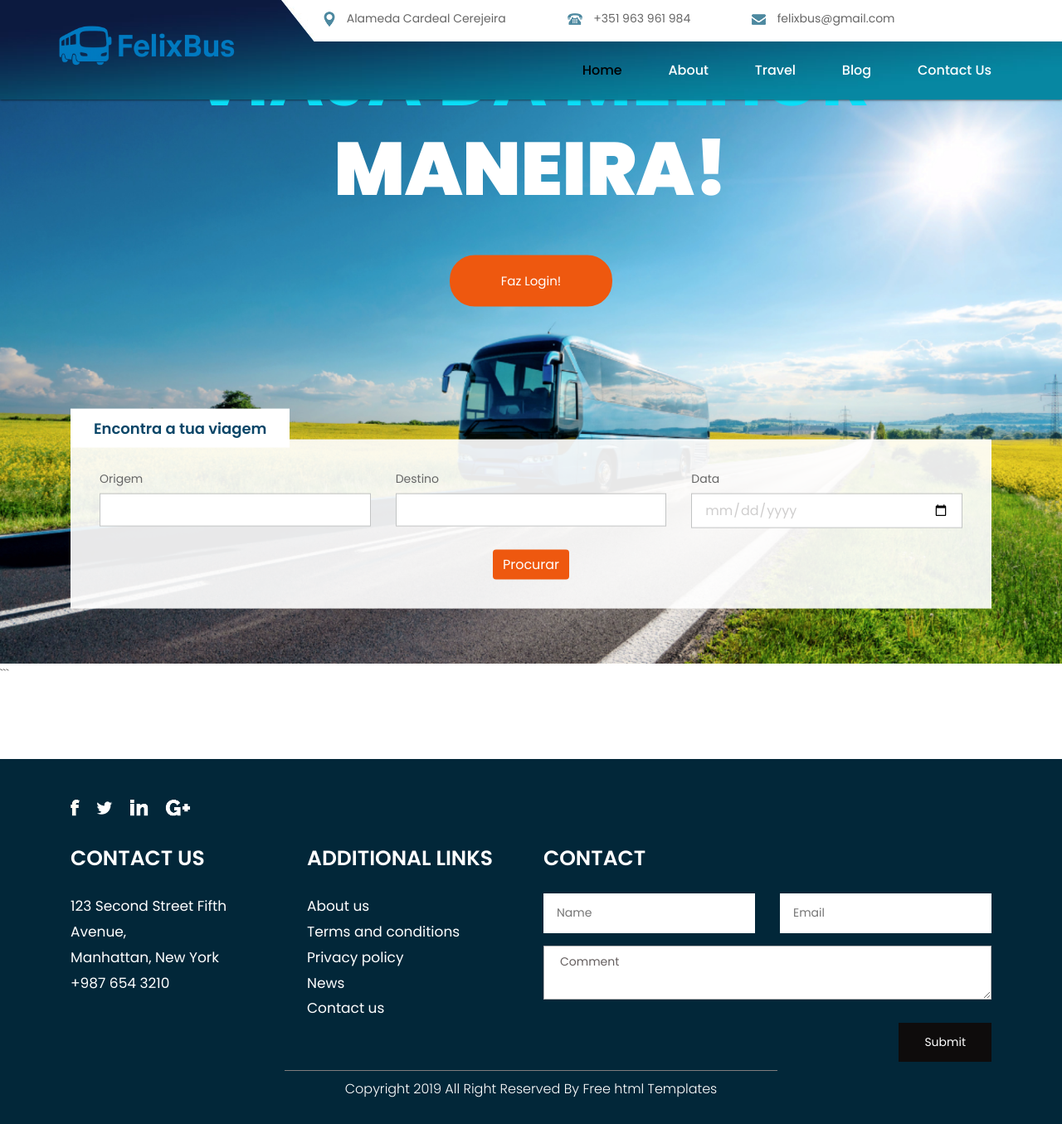
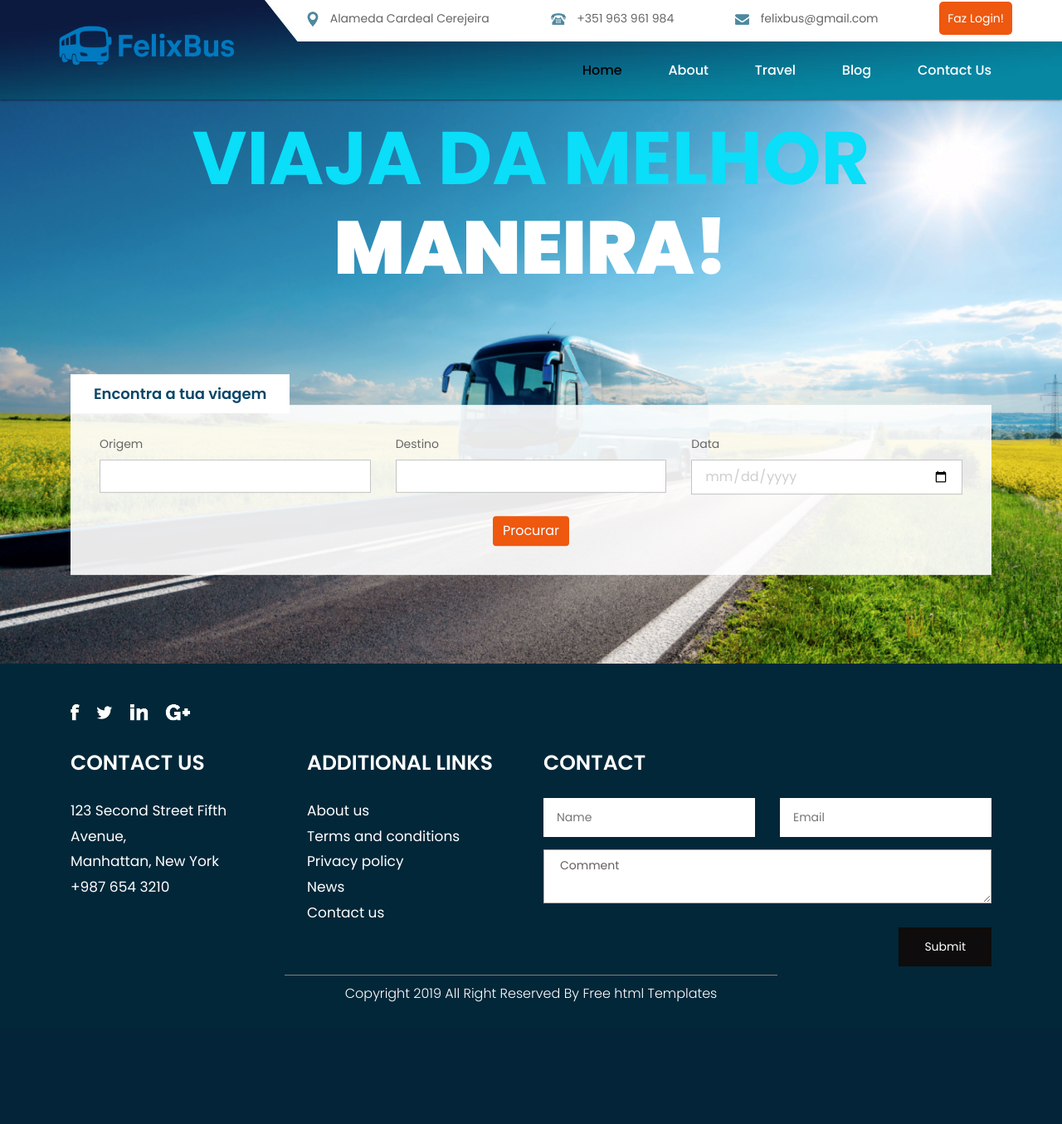
Before and after one commit to Hkmartimxp6/LPI, a PHP site: page / in a window 1280 px wide. Shown: the whole page at 83% size. After the commit the page ends 1208 px from the top, so only its background shows below. Run offline with PHP 8.4, Linux system fonts and the light colour scheme; some libraries are stand-ins or nearby versions.

Commit message:
index semi-terminado

````diff
--- a/paginas/index.php
+++ b/paginas/index.php
@@ -53,6 +53,7 @@
                            <li><img src="1.png" alt="#" /> Alameda Cardeal Cerejeira</li>
                            <li><img src="2.png" alt="#" /> +351 963 961 984</li>
                            <li><img src="3.png" alt="#" /> felixbus@gmail.com</li>
+                           <li><a class="botao_vazis" href="login.php">Faz Login!</a></li>
                         </ul>
                      </div>
                   </div>
@@ -95,19 +96,13 @@
       <div class="banner-main">
          <img src="banner.png" alt="#" style="width: 100%; height: 100%; object-fit: cover;" />
 
-```
+
      <!-- text-bg moved directly under banner-main to overlay the image -->
      <div class="text-bg">
-        <h1>Viaja da Melhor<br><strong class="white">Maneira!</strong></h1>
-
-
-           <div class="button_section">
-              <a class="main_bt" href="login.php">Faz Login!</a>
-           </div>
-
-           <div class="container">
+        <h1 style = "padding-top: 250px;">Viaja da Melhor<br><strong class="white">Maneira!</strong></h1>
+           <div class="container" style =" padding-bottom: 100px;">
               <div class="row justify-content-center">
-                 <div class="col-lg-12 col-md-10 col-sm-12">
+                 <div class="col-lg-12 col-md-10 col-sm-12" style ="padding-bottom: 70px;">
                     <form class="main-form">
                        <h3 id="procurar">Encontra a tua viagem</h3>
                        <div class="row">
@@ -135,7 +130,7 @@
 
      </div>
   </div>
-```
+
 
    </section>
 
--- a/paginas/style.css
+++ b/paginas/style.css
@@ -293,13 +293,22 @@ button {
 .main_bt {
      background: #ee580f;
      color: #fff;
-     padding: 15px 60px 15px 60px;
-     float: left;
-     font-size: 15px;
-     font-weight: 400;
-     border: solid #ee580f 2px;
-     border-radius: 30px;
-     margin: 15px 0px 60px 0px;
+     border-radius: 5px;
+}
+
+.botao_vazis{
+      background: #ee580f;
+     color: #fff;
+     border-radius: 5px;
+     padding: 10px 10px;
+
+}
+
+.botao_vazis:hover,
+.botao_vazis:focus {
+     background: #000;
+     border: solid #000 2px;
+     color: #fff;
 }
 
 a.readmore_bt {
@@ -1597,7 +1606,7 @@ input[type="radio"] .styled:checked+label::after {
      margin-bottom: 0;
      position: absolute;
      width: 100%;
-     max-width: 900px;
+     max-width: 920px;
      height: 50px;
      top: -50px;
      padding-top: 10px;
@@ -2157,7 +2166,7 @@ label {
 }
 .footer {
      background-color: #022739;
-     margin-top: 90px;
+
 }
 .footer .Follow {
      margin-bottom: 27px;
````
